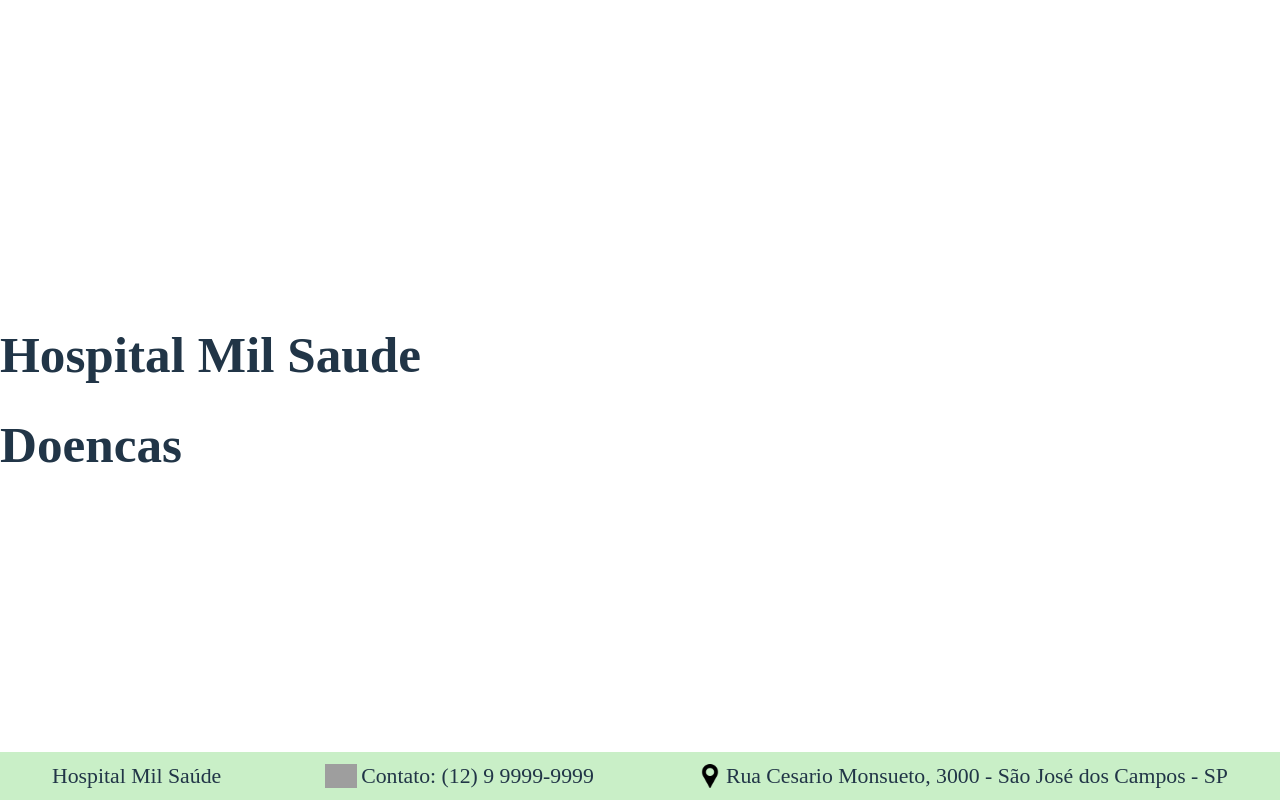
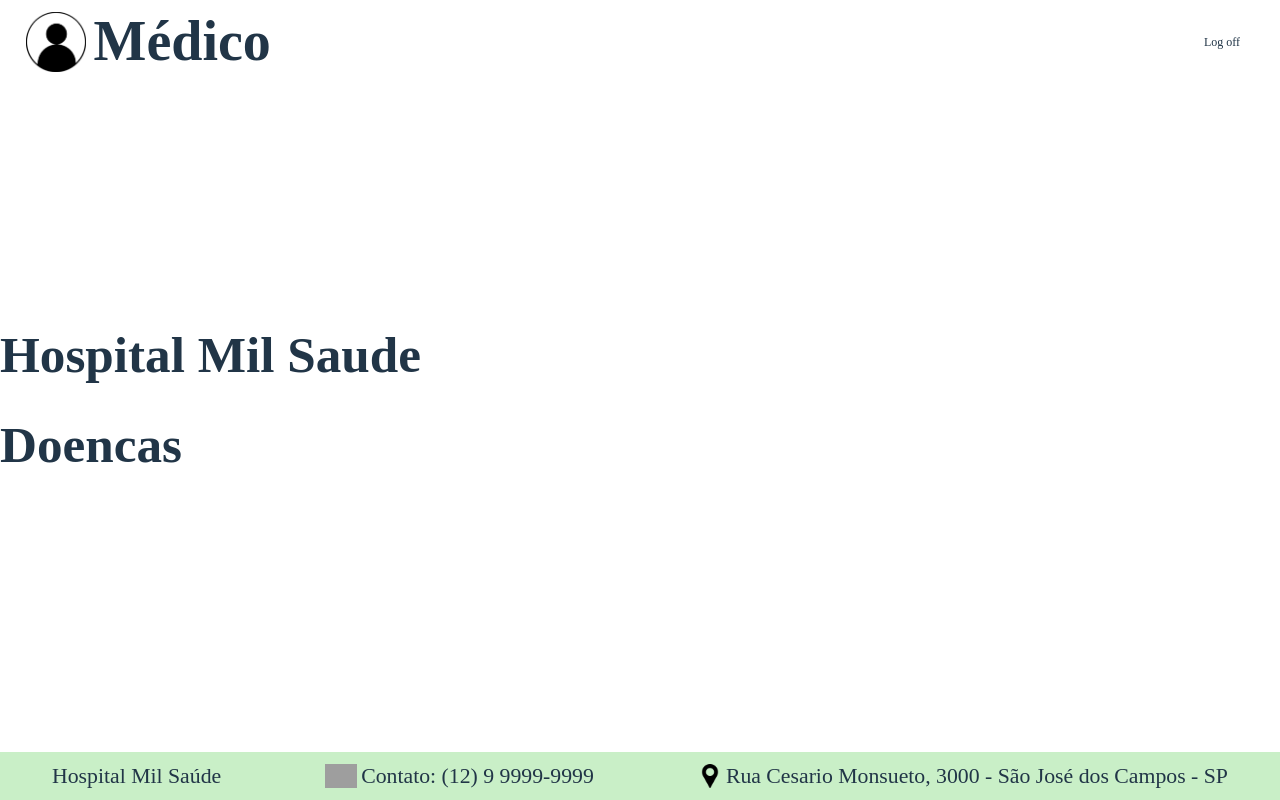
Before and after one commit to MariaClaraCoutoLorena/hospital-mil-saude, a React (Vite) app: page /doencas in a window 1280 px wide. Built offline with nearby package versions, Linux system fonts and the light colour scheme; no server answers; the database is empty; grey boxes are pictures that could not be loaded.

Commit message:
head component

```diff
--- /dev/null
+++ b/src/components/Head.jsx
@@ -0,0 +1,47 @@
+import avatar from '../assets/avatar.png'
+import { useEffect, useState } from 'react';
+import { database } from '../config/firebase-config';
+import { getDocs, getDoc, collection, doc } from 'firebase/firestore';
+
+
+function Head() {
+
+    const [medico, setMedico] = useState({});
+
+    const id = 'cXrZqbso4inFPbFHbD8f';
+    const dbRef = doc(database, 'medicos', id);
+
+    useEffect(() => {
+      const getDoctorById = async () => {
+          const docMedico = await getDoc(dbRef);
+
+          if (docMedico.exists()) {
+            setMedico({ ...docMedico.data(), id: docMedico.id });
+          } else {
+            console.log("Médico não encontrado");
+          }
+      };
+
+      getDoctorById();
+
+    }, []);
+
+
+    return (
+        <div className="head">
+
+            <div className="div-image-p">
+                <img src={avatar} alt="" className='image-avatar'/>
+                <h1> Médico {medico.nome} </h1>
+                <h2> {medico.crm} </h2>
+            </div>
+
+            <button>
+                Log off
+            </button>
+
+        </div>
+    );
+  }
+
+  export default Head;
--- a/src/pages/Consultas.jsx
+++ b/src/pages/Consultas.jsx
@@ -1,8 +1,11 @@
 import Footer from "../components/Footer";
+import Head from "../components/Head";
+
 function Consultas() {
 
   return (
     <>
+      <Head/>
       <h1>Hospital Mil Saude</h1>
       <h1>Consultas</h1>
       <Footer/>
--- a/src/pages/Doencas.jsx
+++ b/src/pages/Doencas.jsx
@@ -1,8 +1,11 @@
 import Footer from "../components/Footer";
+import Head from "../components/Head";
+
 function Doencas() {
 
   return (
     <>
+      <Head/>
       <h1>Hospital Mil Saude</h1>
       <h1>Doencas</h1>
       <Footer/>
--- a/src/pages/Home.jsx
+++ b/src/pages/Home.jsx
@@ -2,6 +2,7 @@ import { useEffect, useState } from 'react';
 import { database } from '../config/firebase-config';
 import { getDocs, collection } from 'firebase/firestore';
 import Footer from '../components/Footer';
+import Head from '../components/Head';
 
 function Home() {
   const [medicos, setMedicos] = useState([]); // ✅ Fixed: initialized as an array
@@ -22,6 +23,7 @@ function Home() {
 
   return (
     <>
+      <Head/>
       <h1>Hospital Mil Saude</h1>
 
       <div>
--- a/src/style/index.css
+++ b/src/style/index.css
@@ -88,3 +88,47 @@ button:focus-visible {
   height: 3vh;
   margin-right: 0.5vh;
 }
+
+.head {
+  display: flex;
+  justify-content: space-between;
+  align-items: center;
+  position: fixed;
+  top: 0;
+  left: 0;
+  width: 96vw;
+  height: 10vh;
+  margin: 0.2vh 2vw 0vh 2vw;
+}
+
+.image-avatar {
+  height: 7.5vh;
+  margin-right: 1vh;
+}
+
+.head h1 {
+  font-size: 7vh;
+  margin: 0 2vh 0 0;
+}
+
+.head h2 {
+  font-size: 4vh;
+  margin: 1.5vh 1vh 0 0;
+}
+
+.head button {
+  background-color: transparent;
+  border: none;
+  color: inherit;
+  font: inherit;
+  cursor: pointer;
+  font-size: 1.5vh;
+}
+.head button:hover {
+  background-color: #7b9979;
+}
+
+.head button:focus {
+  outline: none;
+  box-shadow: none;
+}
```
Also changed, not shown: src/assets/avatar.png (added).
